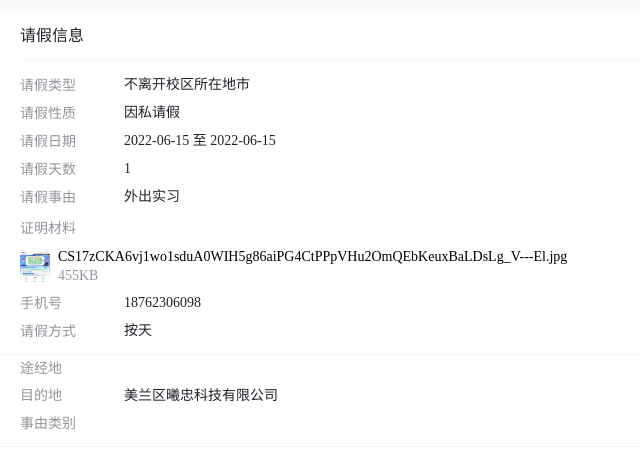
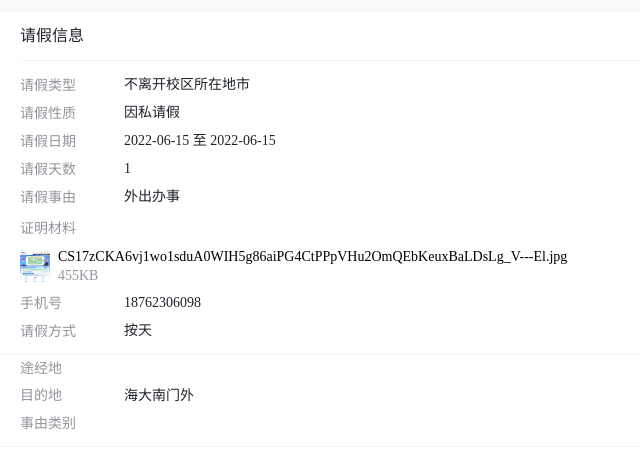
Before and after one commit to Alercker/AKASFZ, a plain HTML site: page index.html in a window 1280 px wide. Shown: the top 454 px of the page, without its empty margins (0-640 px from the left). Drawn offline with Linux system fonts and the light colour scheme.

Commit message:
Update index.html

```diff
--- a/index.html
+++ b/index.html
@@ -1031,7 +1031,7 @@
                                 "
                               >
                                 <span class="mt-color-grey-lv3 mt-cell-diy-span"
-                                  >外出实习</span
+                                  >外出办事</span
                                 >
                               </div>
                               <!---->
@@ -1437,7 +1437,7 @@
                                 "
                               >
                                 <div class="em-select-value mt-color-grey-lv3">
-                                  美兰区曦忠科技有限公司
+                                  海大南门外
                                 </div>
                               </div>
                               <!---->
```
